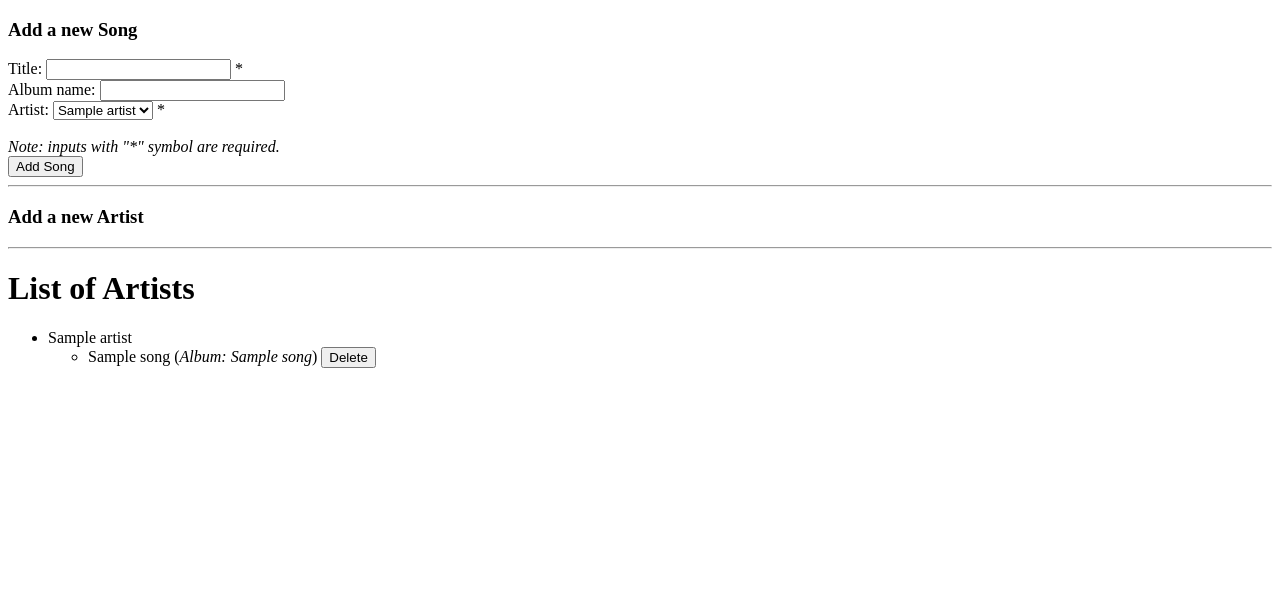
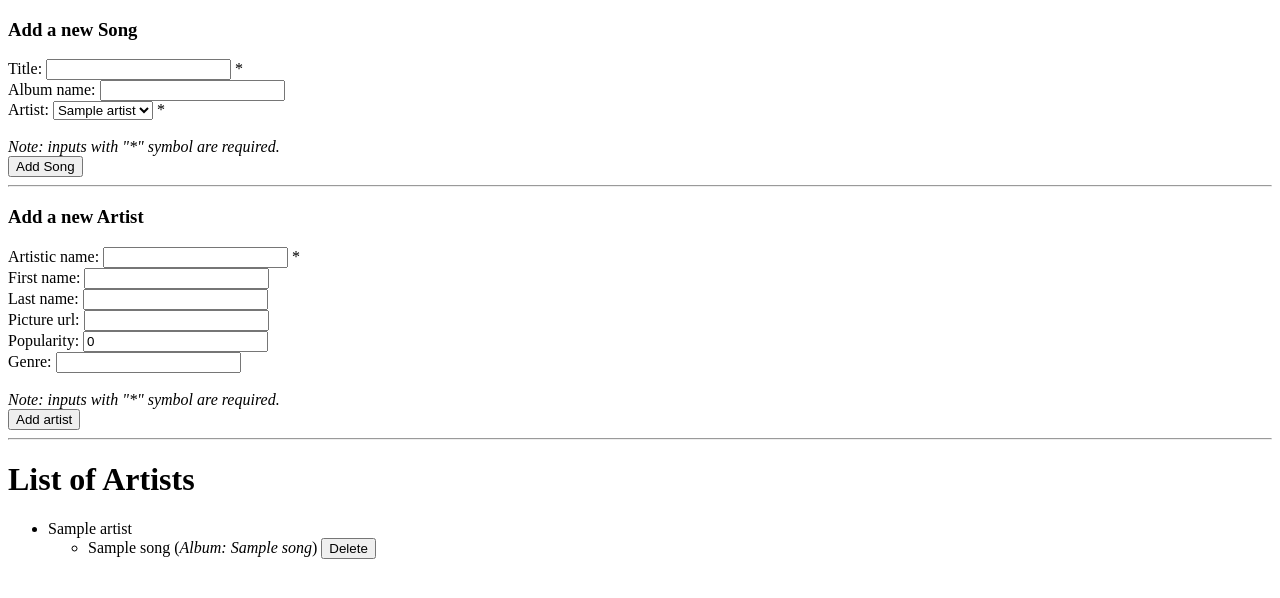
Before and after one commit to AndyDeNike/RMOTR, a Django app: page /artists/ in a window 1280 px wide. Shown: the top 598 px of the page. Run offline with Django 3.2, Linux system fonts and the light colour scheme; tables that the repository leaves empty hold one stand-in row (values such as "Sample post").

Commit message:
Added input fields to Create Artist form

```diff
--- a/projects/web-development/wdc-django-practice-3/django_practice_3/templates/index.html
+++ b/projects/web-development/wdc-django-practice-3/django_practice_3/templates/index.html
@@ -42,6 +42,31 @@
   <form action="{% url 'create_artist' %}" method='POST'> <!--  Add propper URL in form's action -->
     {% csrf_token %}
     <!-- Add here the fields for the 'Add Artist' form -->
+    <div>
+      Artistic name: <input type="text" name='artistic_name'> *
+    </div>
+    <div>
+      First name: <input type="text" name='first_name'>
+    </div>
+    <div>
+      Last name: <input type="text" name='last_name'>
+    </div>
+    <div>
+      Picture url: <input type="url" name='picture_url'>
+    </div>
+    <div>
+      Popularity: <input type="number" name='popularity' value=0>
+    </div>
+    <div>
+      Genre: <input type="text" name='genre'>
+    </div>
+    <br>
+    <div>
+        <i>Note: inputs with "*" symbol are required.</i>
+    </div>
+    <div>
+      <input type="submit" value="Add artist">
+    </div>
   </form>
   <hr>
 
```
